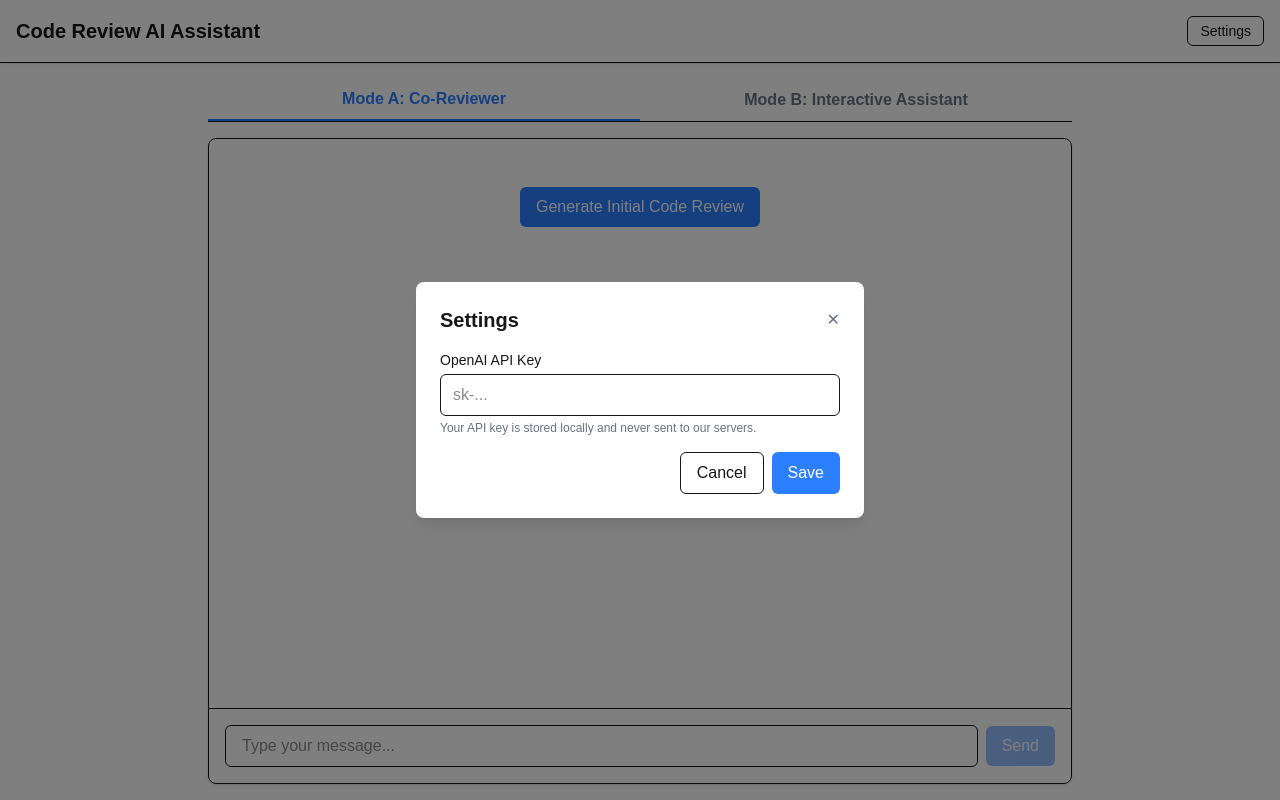
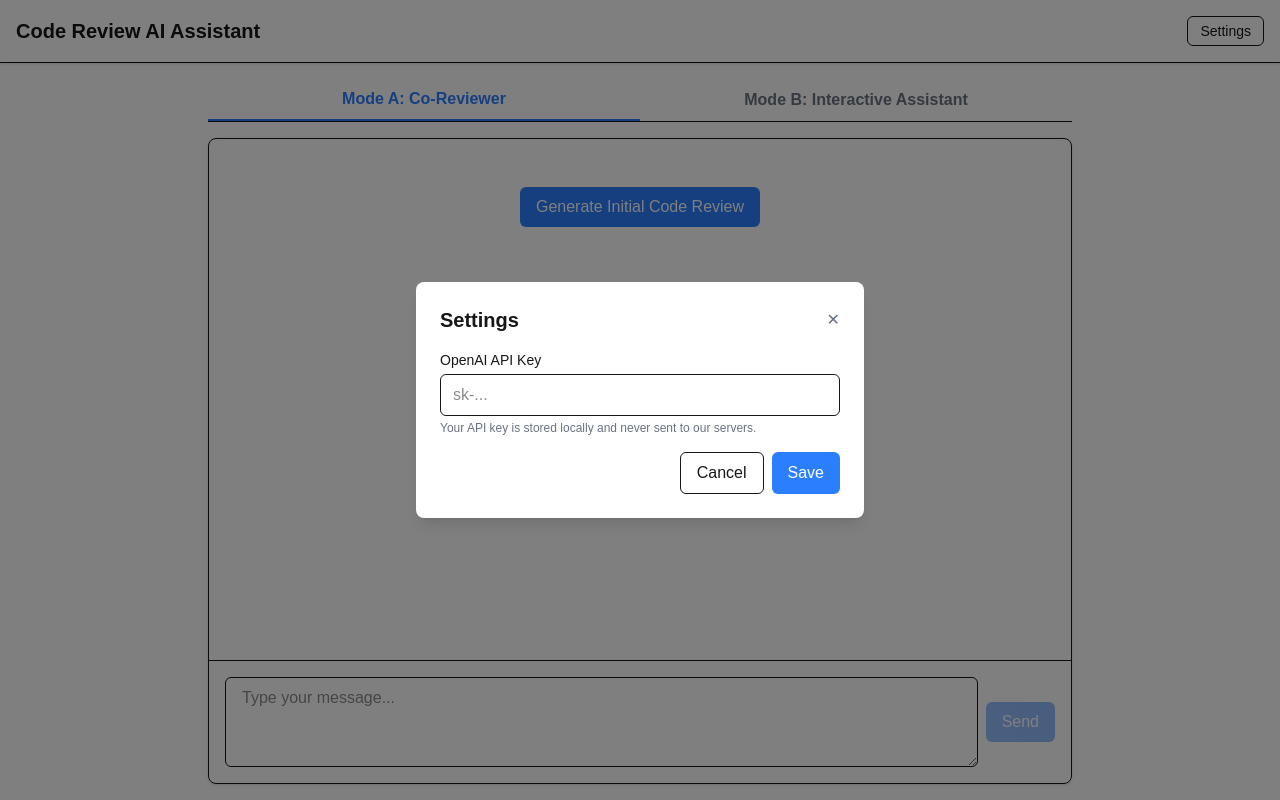
Before and after one commit to BearPays/code-review-assistant-ui, a Next.js app: page / in a window 1280 px wide. Built offline with nearby package versions, Linux system fonts and the light colour scheme.

Commit message:
Replace input field with a resizable textarea for message input in Chat component

```diff
--- a/src/app/components/Chat.tsx
+++ b/src/app/components/Chat.tsx
@@ -196,13 +196,18 @@ export function Chat({ mode }: ChatProps) {
 
       <form onSubmit={handleSubmit} className="border-t p-4">
         <div className="flex items-center space-x-2">
-          <input
-            type="text"
+          <textarea
             value={input}
             onChange={(e) => setInput(e.target.value)}
             placeholder="Type your message..."
-            className="flex-1 border rounded-md px-4 py-2 focus:outline-none focus:ring-2 focus:ring-blue-500"
+            className="flex-1 border rounded-md px-4 py-2 focus:outline-none focus:ring-2 focus:ring-blue-500 resize-y"
             disabled={isLoading}
+            rows={3}
+            onInput={(e) => {
+              const target = e.target as HTMLTextAreaElement;
+              target.style.height = 'auto';
+              target.style.height = `${Math.min(target.scrollHeight, 200)}px`;
+            }}
           />
           <button
             type="submit"
```
